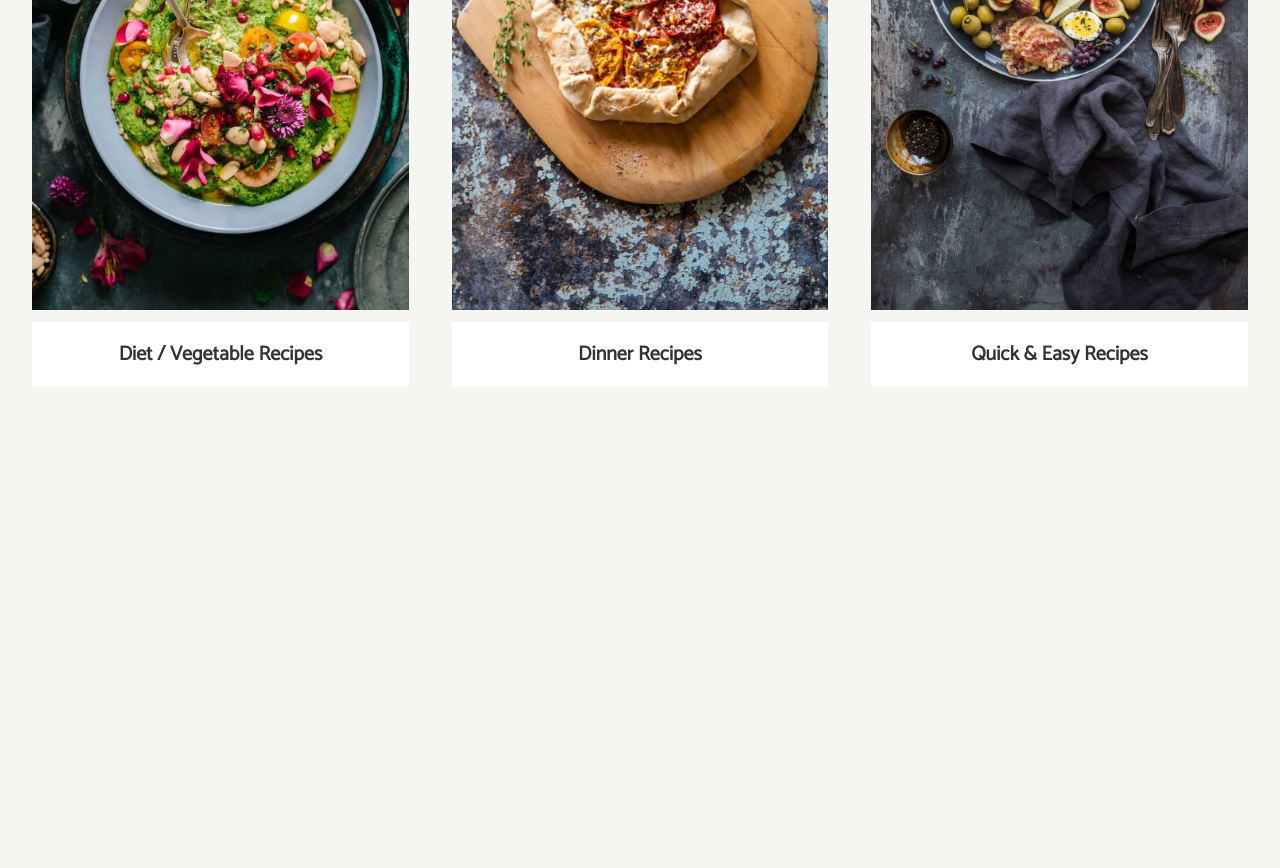
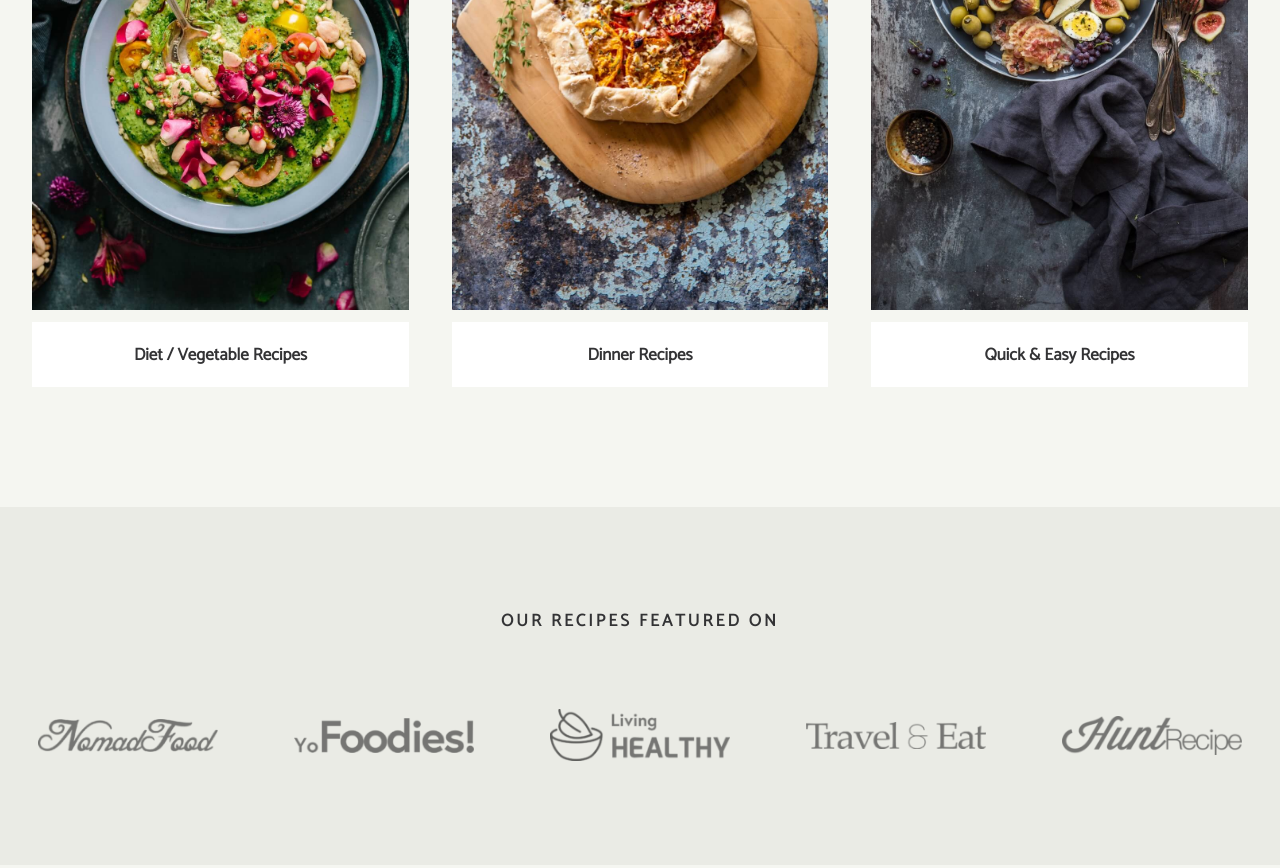
Before and after one commit to zeynab-asgharian/final-project-karyar, a plain HTML site: page recipes.html in a window 1280 px wide. Shown: the part 2110-2978 px from the top of the page. Before the commit the page ends 2497 px from the top, so only its background shows below. Drawn offline with Linux system fonts and the light colour scheme.

Commit message:
add recipes featured

```diff
--- a/css/recipes.css
+++ b/css/recipes.css
@@ -90,12 +90,13 @@
     justify-content: center;
     align-items: center;
 }
+
 .explore-section .explore-section-items .item1 {
     width: 48%;
     height: 400px;
 }
 
-.explore-section .explore-section-items .item2{
+.explore-section .explore-section-items .item2 {
     width: 31%;
     height: 650px;
     margin-top: 55px;
@@ -106,19 +107,24 @@
     width: 100%;
     overflow: hidden;
 }
+
 .explore-section .explore-section-items .item1 .explore-img {
     height: 85%;
 }
+
 .explore-section .explore-section-items .item2 .explore-img {
     height: 90%;
 }
+
 .explore-section .explore-section-items .explore-item .explore-img img {
     width: 100%;
     transition: all 1s;
 }
+
 .explore-section .explore-section-items .explore-item .explore-img:hover img {
     transform: scale(1.1);
 }
+
 .explore-section .explore-section-items .explore-item figcaption {
     width: 100%;
 
@@ -128,15 +134,51 @@
     align-items: center;
     transition: all 1s;
     font-weight: 700;
-    font-size: 20px;
+    font-size: 17px;
 }
-.explore-section .explore-section-items .item1 figcaption{
+
+.explore-section .explore-section-items .item1 figcaption {
     height: 15%;
 }
-.explore-section .explore-section-items .item2 figcaption{
+
+.explore-section .explore-section-items .item2 figcaption {
     height: 10%;
 }
+
 .explore-section .explore-section-items figcaption:hover {
-background-color: var(--main-color);
-color: white;
+    background-color: var(--main-color);
+    color: white;
 }
+
+/* featured RECIPES */
+/* featured-section-title */
+.featured-section {
+    width: 100%;
+    text-align: center;
+    margin: 120px auto 80px auto;
+    background-color: rgb(234, 235, 229);
+    display: flex;
+    justify-content: center;
+    align-items: center;
+    flex-wrap: wrap;
+}
+
+.featured-section h3 {
+    margin-top: 100px;
+    width: 100%;
+    letter-spacing: 3px;
+    font-size: 17px;
+}
+
+.featured-section .featured-item {
+    width: 20%;
+    height: 200px;
+    display: flex;
+    justify-content: center;
+    align-items: center;
+    margin-bottom: 30px;
+}
+
+.featured-section .featured-item img {
+    width: 70%;
+}
--- a/recipes.html
+++ b/recipes.html
@@ -222,6 +222,16 @@
           </div>
         </div>
       </div>
+
+      <!-- FEATURED SECTION -->
+      <section class="featured-section">
+        <h3>OUR RECIPES FEATURED ON</h3>
+        <div class="featured-item"><img src="img/logo-1.webp" alt="" /></div>
+        <div class="featured-item"><img src="img/logo-2.webp" alt="" /></div>
+        <div class="featured-item"><img src="img/logo-3.webp" alt="" /></div>
+        <div class="featured-item"><img src="img/logo-4.webp" alt="" /></div>
+        <div class="featured-item"><img src="img/logo-5.webp" alt="" /></div>
+      </section>
     </main>
   </body>
 </html>
```
Also changed, not shown: img/logo-1.webp (added), img/logo-2.webp (added), img/logo-3.webp (added), img/logo-4.webp (added), img/logo-5.webp (added).
